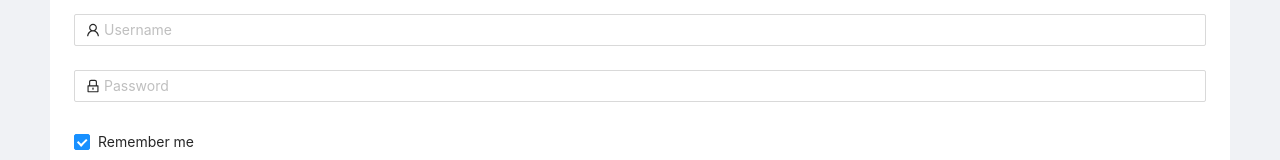
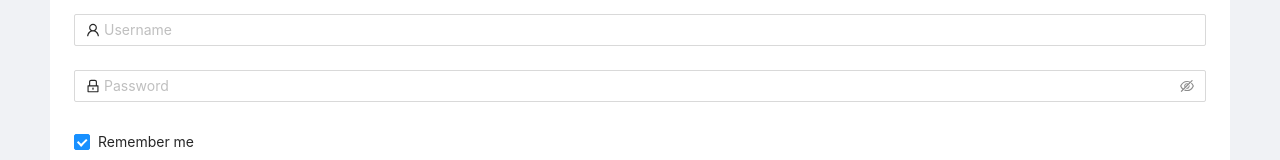
Before and after one commit to tranhoanglonghai2k/Project-Web-Frontend, a React (Create React App) app in the folder frontend/: page /login in a window 1280 px wide. Shown: the part 128-288 px from the top of the page. Built offline with nearby package versions, Linux system fonts and the light colour scheme.

Commit message:
Login page

```diff
--- a/frontend/src/components/LoginForm/LoginForm.js
+++ b/frontend/src/components/LoginForm/LoginForm.js
@@ -1,7 +1,12 @@
 import React from "react";
 import { Link } from "react-router-dom";
 import { Form, Input, Button, Checkbox } from "antd";
-import { UserOutlined, LockOutlined } from "@ant-design/icons";
+import {
+  UserOutlined,
+  LockOutlined,
+  EyeInvisibleOutlined,
+  EyeTwoTone,
+} from "@ant-design/icons";
 
 const LoginForm = () => {
   const onFinish = (values) => {
@@ -29,6 +34,7 @@ const LoginForm = () => {
         <Input
           prefix={<UserOutlined className="site-form-item-icon" />}
           placeholder="Username"
+          allowClear
         />
       </Form.Item>
       <Form.Item
@@ -40,10 +46,14 @@ const LoginForm = () => {
           },
         ]}
       >
-        <Input
+        <Input.Password
           prefix={<LockOutlined className="site-form-item-icon" />}
           type="password"
           placeholder="Password"
+          allowClear
+          iconRender={(visible) =>
+            visible ? <EyeTwoTone /> : <EyeInvisibleOutlined />
+          }
         />
       </Form.Item>
       <Form.Item>
```
